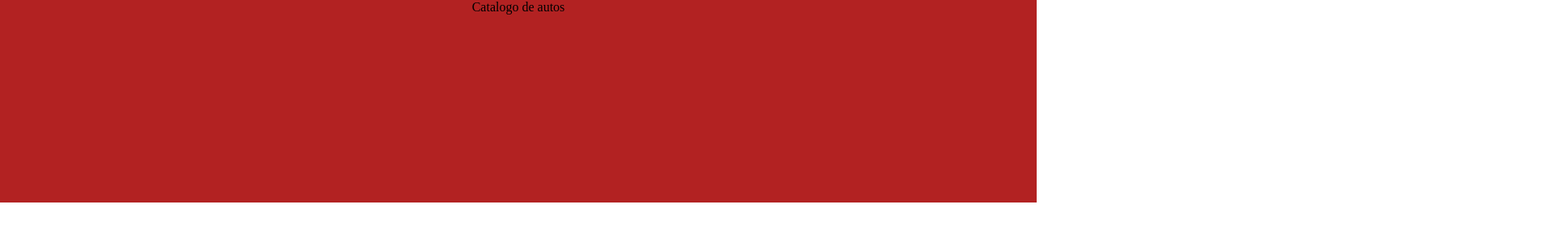
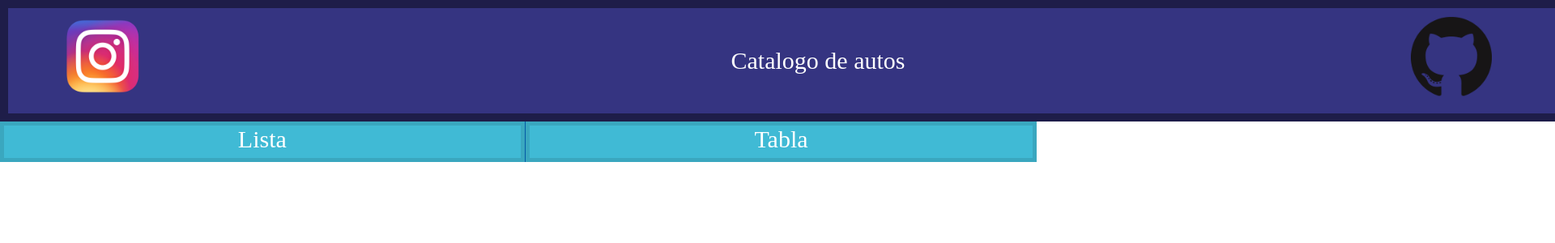
Before and after one commit to rjsolis/modulo, an Angular app: page / in a window 1280 px wide. Shown: the top 300 px of the page at 81% size, 1920 px wide, since content can reach past the window. Built offline with nearby package versions, Linux system fonts and the light colour scheme.

Commit message:
E1 A#
E1 A#

```diff
--- a/src/app/header/header.component.css
+++ b/src/app/header/header.component.css
@@ -1,6 +1,79 @@
 .header{
-text-align: center;
-background-color: firebrick;
-width: 100%;
-height: 250px;
-}
+
+  background-color: #353481;
+  width: 2000px;
+  height: 130px;
+  display: flex;
+
+  align-items: center;
+
+  border-top: 10px solid rgba(0, 0, 0, 0.438);
+  border-bottom: 10px solid rgba(0, 0, 0, 0.438);
+  border-left: 10px solid rgba(0, 0, 0, 0.438);
+  border-right: 10px solid rgba(0, 0, 0, 0.438);
+  color: white;
+  text-align: center;
+  font-size: 30px;
+  justify-content: center;
+  }
+
+  .img1 {
+    position: relative;
+    top: 20px;
+    left: -700px;
+    width: 150px;
+    height: 150px;
+
+  }
+
+  .img2 {
+    position: relative;
+    top: 20px;
+    left: 600px;
+    width: 150px;
+    height: 150px;
+
+  }
+
+
+  .container {
+    display: flex;
+  background-color: #035aa6;
+  justify-content: space-around;
+  align-items: stretch;
+  list-style: none;
+    margin: 0;
+
+  }
+
+  .item {
+    background-color: #40bad5;
+    width: 1150px;
+    height: 40px;
+    text-align: center;
+    color: white;
+    font-size: 30px;
+    border-top: 5px solid rgba(0, 0, 0, 0.1);
+      border-bottom: 5px solid rgba(0, 0, 0, 0.1);
+      border-left: 5px solid rgba(0, 0, 0, 0.1);
+      border-right: 5px solid rgba(0, 0, 0, 0.1);
+  }
+
+  .item2{
+
+    background-color: #40bad5;
+    width: 1120px;
+    height: 40px;
+
+    text-align: center;
+    color: white;
+    font-size: 30px;
+    border-top: 5px solid rgba(0, 0, 0, 0.1);
+      border-bottom: 5px solid rgba(0, 0, 0, 0.1);
+      border-left: 5px solid rgba(0, 0, 0, 0.1);
+      border-right: 5px solid rgba(0, 0, 0, 0.1);
+  }
+
+  .item + .item2{
+    margin-left: 0.1%;
+  }
--- a/src/app/header/header.component.html
+++ b/src/app/header/header.component.html
@@ -1,3 +1,21 @@
 <div class="header">
-Catalogo de autos
+
+<div class="img1">
+    <a class="navbar-item">
+        <img src="assets/img/os.png" width="100" height="100">
+    </a>
+  </div>
+     Catalogo de autos
+     <div class="img2">
+        <a class="navbar-item">
+            <img src="assets/img/git.png" width="100" height="100">
+        </a>
+      </div>
 </div>
+
+
+
+<div class="container">
+    <div class="item">Lista</div>
+    <div class="item2">Tabla</div>
+</div>
```
Also changed, not shown: src/assets/img/git.png (added), src/assets/img/os.png (added).
